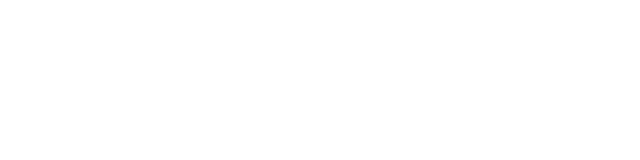
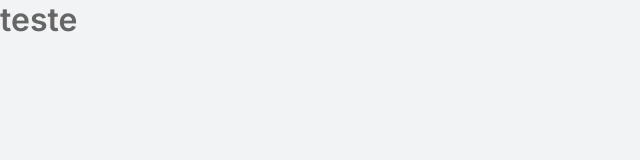
Before and after one commit to JoaoLourencao/MovWork-FrontEnd, a React (Create React App) app: page / in a window 1280 px wide. Shown: the top 160 px of the page, without its empty margins (0-640 px from the left). Built offline with nearby package versions, Linux system fonts and the light colour scheme.

Commit message:
global styles

```diff
--- a/public/index.html
+++ b/public/index.html
@@ -3,6 +3,10 @@
   <head>
     <meta charset="utf-8" />
     <meta name="viewport" content="width=device-width, initial-scale=1" />
+
+    <link rel="preconnect" href="https://fonts.gstatic.com">
+    <link href="https://fonts.googleapis.com/css2?family=Inter:wght@400;500;600&family=Rajdhani:wght@600&display=swap" rel="stylesheet">
+
     <title>React App</title>
   </head>
   <body>
--- a/src/App.tsx
+++ b/src/App.tsx
@@ -1,5 +1,6 @@
 import React from 'react';
-import ProgressBar  from './components/progress-bar';
+import ProgressBar from './components/ProgressBar';
+import './styles/global.css';
 
 function App() {
   return (
--- a/src/components/progress-bar.tsx
+++ b/src/components/ProgressBar.tsx
@@ -3,7 +3,7 @@
 function ProgressBar() {
   return (
     <div>
-
+        <h1>teste</h1>
     </div>
   );
 }
--- /dev/null
+++ b/src/styles/global.css
@@ -0,0 +1,49 @@
+*{
+    margin: 0;
+    padding: 0;
+    box-sizing: border-box;
+}
+
+:root{
+    --white:#fff;
+    --background:#f2f3f5;
+    --gray-line:#dcddeb;
+    --text:#666;
+    --text-highlight:#b3b9ff;
+    --title:#2e384d;
+    --red:#e83f5b;
+    --green:#4cd62b;
+    --blue:#5965e0;
+    --blue-dark:#4953b8;
+    --blue-twitter:#2aa9e0;
+}
+
+@media(max-width:  1080px){
+    html{
+        font-size: 93.75%;
+    }
+}
+
+@media(max-width:  720px){
+    html{
+        font-size: 87.5%;
+    }
+}
+body{
+    background: var(--background);
+    color:var(--text);
+    font-family: 'Inter', sans-serif;
+}
+
+body, input, textarea, button{
+    font: 400 1rem 'Inter', sans-serif;
+}
+
+button{
+    cursor: pointer;
+}
+
+a{
+    color: inherit;
+    text-decoration: none;
+}
```
